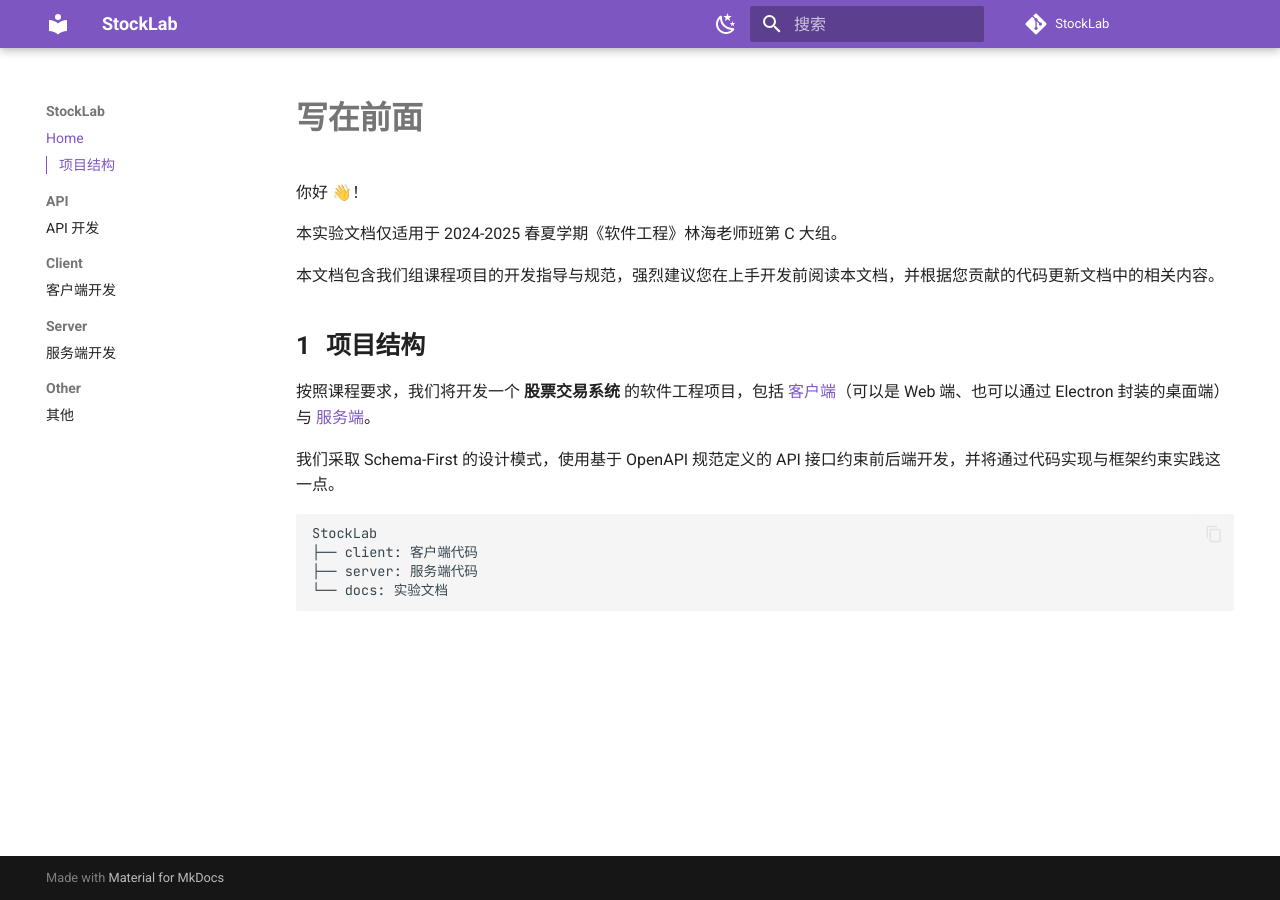
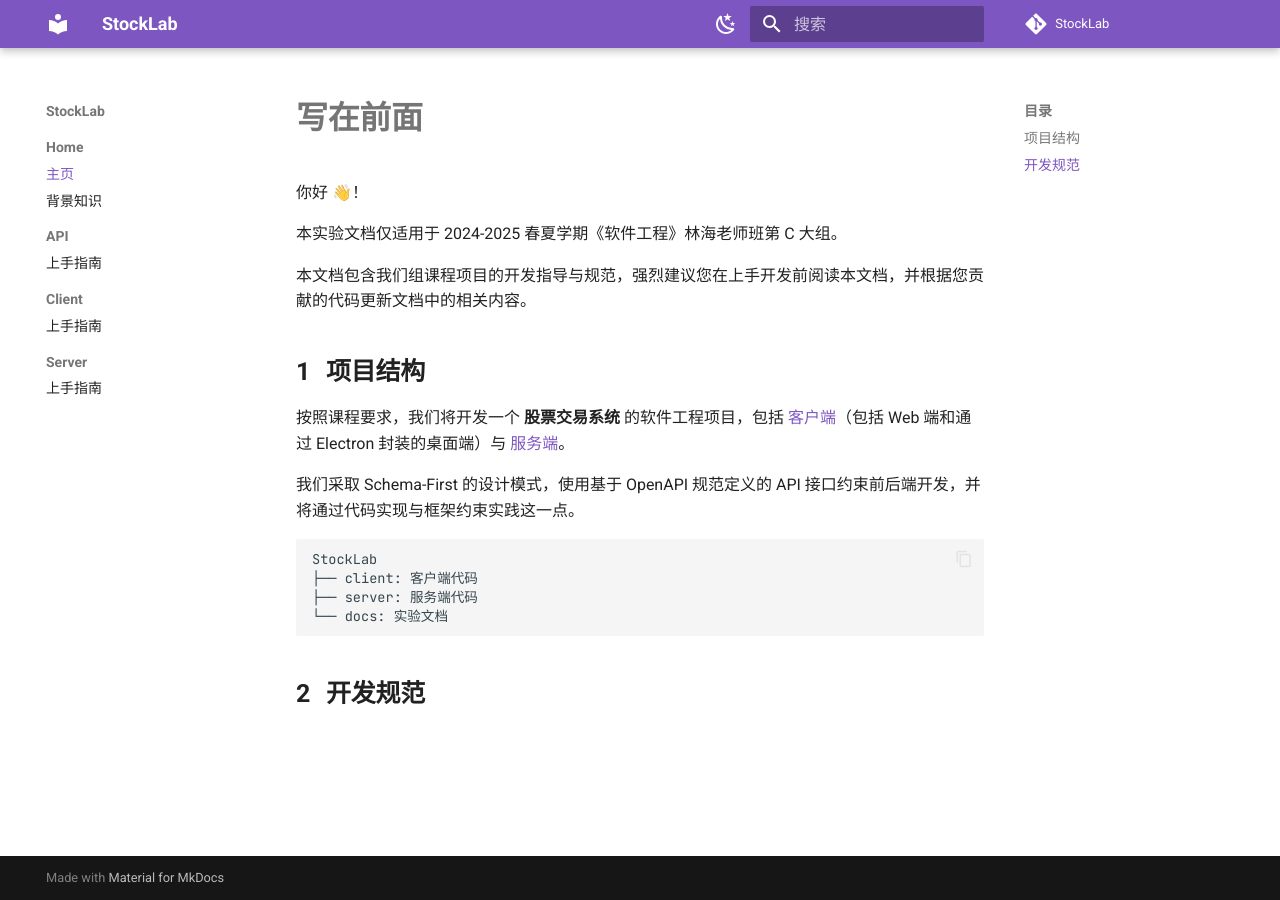
Before and after one commit to ZJU-SE-StockLab/docs, an MkDocs documentation site: the page built from docs/index.md, in a window 1280 px wide. Built offline with MkDocs 1.6.1 and Material for MkDocs 9.7.7, drawn with Linux system fonts in a browser that asks for light colours.

Commit message:
添加背景知识

````diff
--- a/docs/index.md
+++ b/docs/index.md
@@ -8,7 +8,7 @@
 
 ## 项目结构
 
-按照课程要求，我们将开发一个 **股票交易系统** 的软件工程项目，包括 [客户端](https://github.com/ZJU-SE-StockLab/client)（可以是 Web 端、也可以通过 Electron 封装的桌面端）与 [服务端](https://github.com/ZJU-SE-StockLab/server)。
+按照课程要求，我们将开发一个 **股票交易系统** 的软件工程项目，包括 [客户端](https://github.com/ZJU-SE-StockLab/client)（包括 Web 端和通过 Electron 封装的桌面端）与 [服务端](https://github.com/ZJU-SE-StockLab/server)。
 
 我们采取 Schema-First 的设计模式，使用基于 OpenAPI 规范定义的 API 接口约束前后端开发，并将通过代码实现与框架约束实践这一点。
 
@@ -18,3 +18,5 @@
 ├── server: 服务端代码
 └── docs: 实验文档
 ```
+
+## 开发规范
--- a/docs/other/index.md
+++ /dev/null
@@ -1,3 +0,0 @@
-# 其他
-
-TBD
--- a/mkdocs.yml
+++ b/mkdocs.yml
@@ -27,7 +27,7 @@
     - navigation.expand
     - navigation.instant
     - navigation.instant.progress
-    - toc.integrate
+    # - toc.integrate
   icon:
     repo: fontawesome/brands/git-alt
 
@@ -66,12 +66,12 @@
   - javascripts/tex-mml-chtml.js
 
 nav:
-  - Home: index.md
+  - Home:
+      - 主页: index.md
+      - background.md
   - API:
-      - api/index.md
+      - 上手指南: api/index.md
   - Client:
-      - client/index.md
+      - 上手指南: client/index.md
   - Server:
-      - server/index.md
-  - Other:
-      - other/index.md
+      - 上手指南: server/index.md
````
Also changed, not shown: docs/api/index.md (+1 -1 lines), docs/background.md (added, +28 -0 lines).
